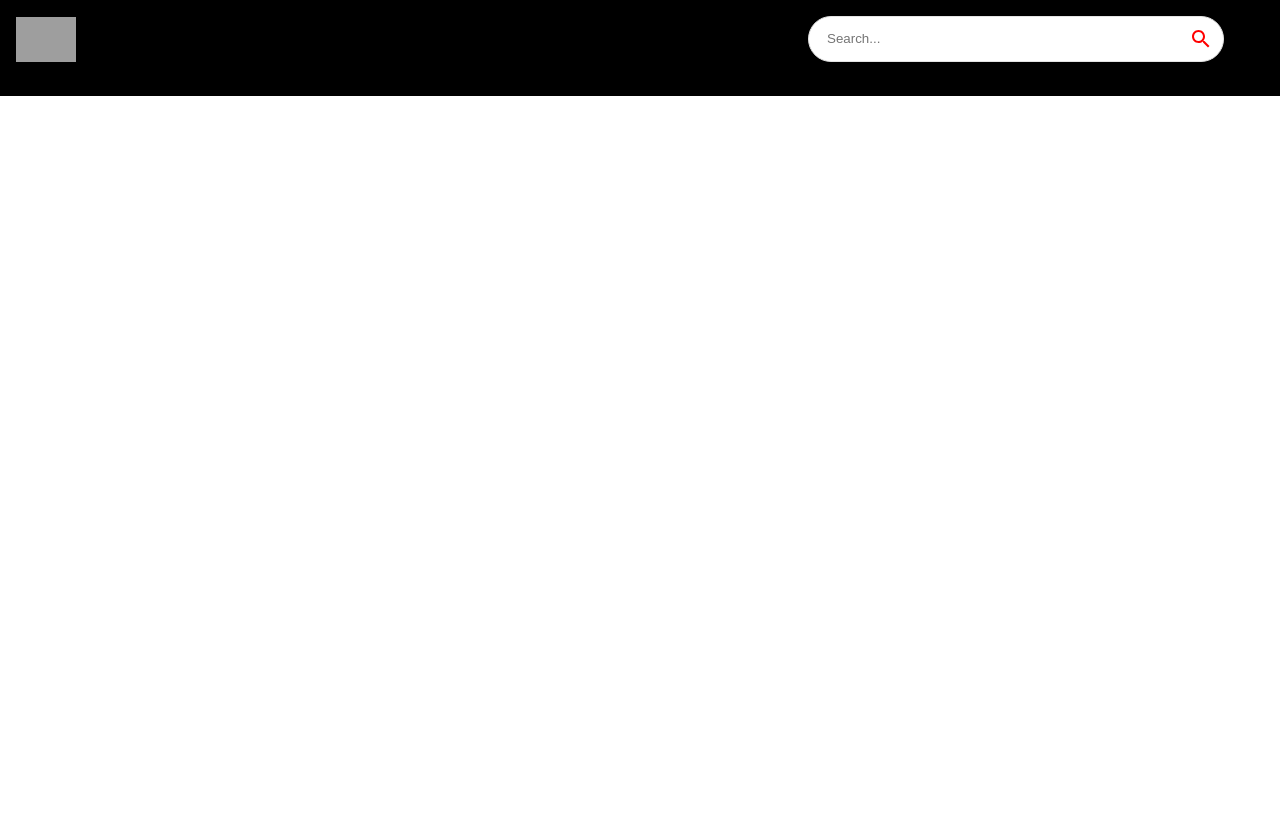
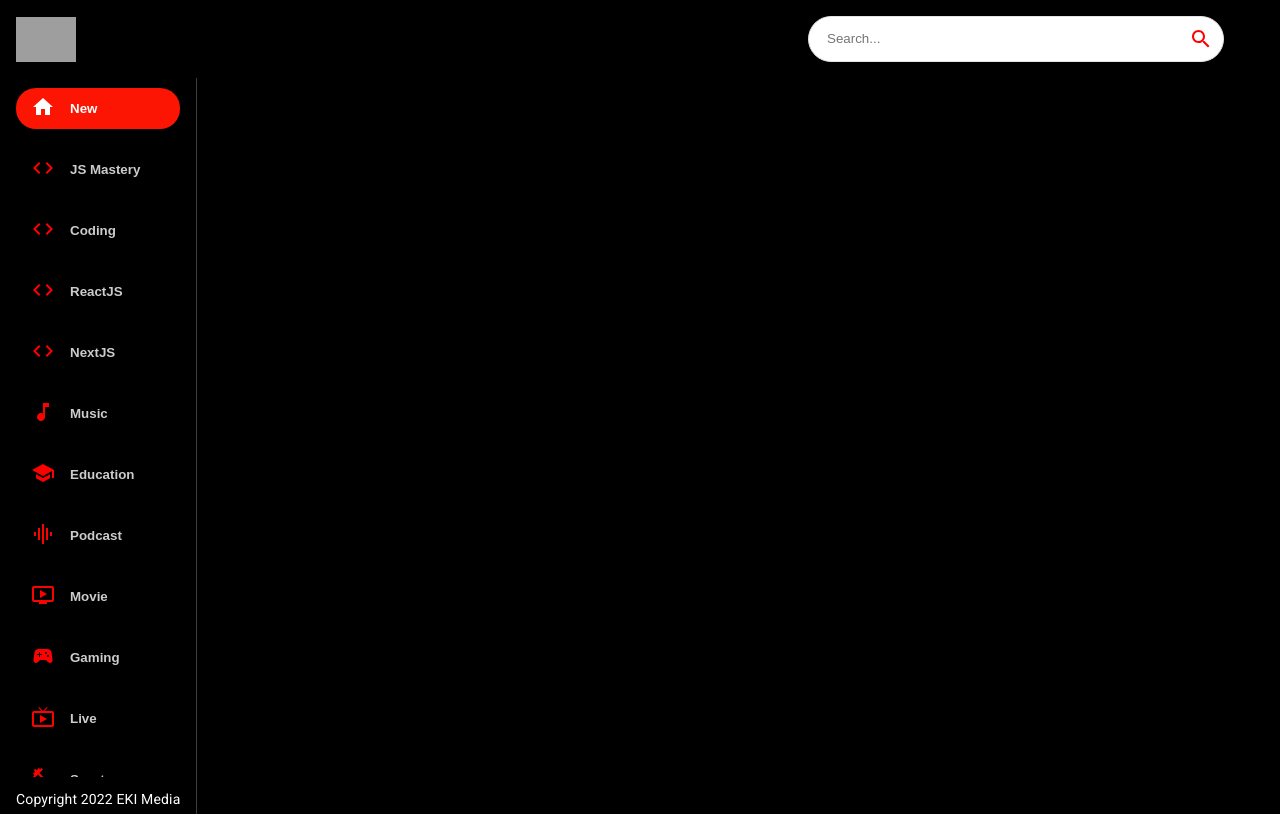
Before and after one commit to eze1er/eki_youtube_clone, a React (Create React App) app: page / in a window 1280 px wide. Built offline with nearby package versions, Linux system fonts and the light colour scheme; grey boxes are pictures that could not be loaded.

Commit message:
sidebar done

```diff
--- a/public/index.html
+++ b/public/index.html
@@ -13,7 +13,7 @@
 
     <link rel="manifest" href="%PUBLIC_URL%/manifest.json" />
 
-    <title>Eki Youtube</title>
+    <title>Eki Media</title>
     <link
       rel="stylesheet"
       href="https://fonts.googleapis.com/css?family=Roboto:300,400,500,700&display=swap"
--- a/src/components/Feed.jsx
+++ b/src/components/Feed.jsx
@@ -1,9 +1,29 @@
-import React from 'react'
+import { useState, useEffect } from "react";
+import { Box, Stack, Typography } from "@mui/material";
+
+import Sidebar from "./Sidebar";
 
 const Feed = () => {
   return (
-    <div>Feed</div>
-  )
-}
+    <Stack sx={{ flexDirection: { sx: "column", md: "row" } }}>
+      <Box
+        sx={{
+          height: { sx: "auto", md: "92vh" },
+          borderRight: "1px solid #3d3d3d",
+          px: { sx: 0, md: 2 },
+        }}
+      >
+        <Sidebar />
+        <Typography
+          className="copyright"
+          variant="body2"
+          sx={{ mt: 1.5, color: "#fff" }}
+        >
+          Copyright 2022 EKI Media
+        </Typography>
+      </Box>
+    </Stack>
+  );
+};
 
-export default Feed
+export default Feed;
--- /dev/null
+++ b/src/components/Sidebar.jsx
@@ -0,0 +1,31 @@
+import { Stack } from "@mui/material";
+
+import { categories } from "../utils/constants";
+const selectedCategory = "New";
+
+const Sidebar = () => (
+  <Stack
+    direction="row"
+    sx={{
+      overflow: "auto",
+      height: { sx: "auto", md: "95%" },
+      flexDirection: { md: "column" },
+    }}
+  >
+    {categories.map((category) => (
+      <button
+      className="category-btn"
+      style={{
+        background: category.name === selectedCategory && '#FC1503',
+        color: 'white'
+      }}
+      key={category.name}
+      >
+        <span style={{ color: category.name === selectedCategory ? 'white' : 'red', marginRight: '15px'}}>{category.icon}</span>
+        <span style={{ opacity: category.name === selectedCategory ? "1" : "0.8"}}>{category.name}</span>
+      </button>
+    ))}
+  </Stack>
+);
+
+export default Sidebar;
--- a/src/components/index.js
+++ b/src/components/index.js
@@ -4,3 +4,4 @@
 export { default as SearchFeed } from './SearchFeed'
 export { default as VideoDetail } from './VideoDetail'
 export { default as SearchBar } from './SearchBar'
+export { default as Sidebar } from './Sidebar'
```
